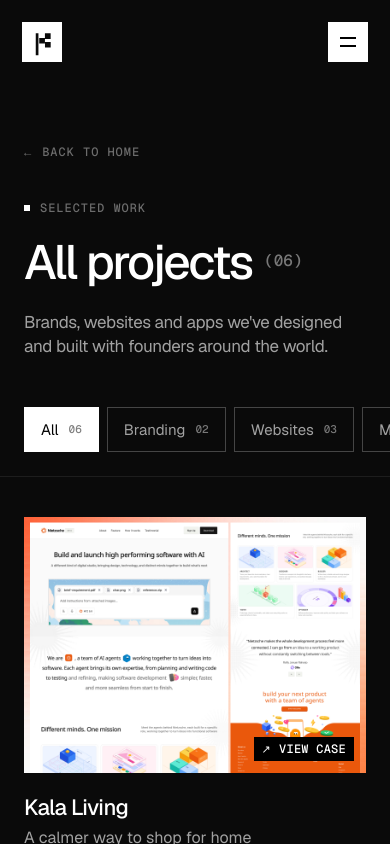
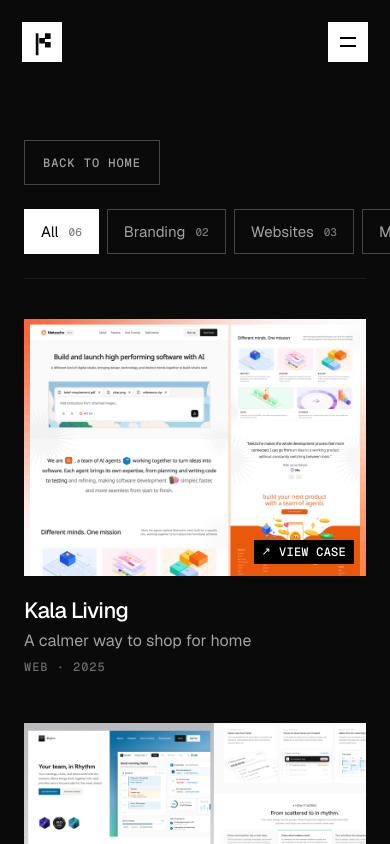
Before and after one commit to RaflyJanuarRaharjo/lowkeystudio, a Next.js app: page /work in a window 390 px wide. Shown: the top 844 px of the page. Built offline with nearby package versions, Linux system fonts and the light colour scheme.

Commit message:
Work index: back button left, filters right

```diff
--- a/components/CaseStudy/CaseStudy.module.css
+++ b/components/CaseStudy/CaseStudy.module.css
@@ -20,30 +20,35 @@
   padding-bottom: 80px;
 }
 
+/* Kolom sama dengan baris konten di bawah: kiri tombol, kanan judul */
+.heroTop {
+  display: grid;
+  grid-template-columns: var(--label-col) 1fr;
+  gap: 40px;
+  align-items: start;
+}
+
+/* Tombol kembali: kotak, tanpa panah */
 .back {
-  display: inline-flex;
-  align-items: center;
-  gap: 10px;
-  margin-bottom: 64px;
+  display: inline-block;
+  padding: 12px 18px;
+  border: 1px solid var(--color-border-strong);
   font-family: var(--font-mono);
   font-weight: 500;
   font-size: 12px;
   letter-spacing: 0.96px;
   text-transform: uppercase;
-  color: var(--color-text-dim);
-  transition: color 0.2s ease;
-}
-
-.back span {
-  transition: transform 0.3s var(--ease);
+  color: var(--color-text-muted);
+  transition:
+    background 0.25s ease,
+    color 0.25s ease,
+    border-color 0.25s ease;
 }
 
 .back:hover {
-  color: var(--color-text);
-}
-
-.back:hover span {
-  transform: translateX(-4px);
+  background: var(--color-text);
+  border-color: var(--color-text);
+  color: #000;
 }
 
 .eyebrow,
@@ -618,8 +623,9 @@
     padding-bottom: 48px;
   }
 
-  .back {
-    margin-bottom: 40px;
+  .heroTop {
+    grid-template-columns: 1fr;
+    gap: 40px;
   }
 
   .tagline {
--- a/components/WorkIndex/WorkIndex.module.css
+++ b/components/WorkIndex/WorkIndex.module.css
@@ -5,95 +5,62 @@
 
 /* ---------- Header ---------- */
 .header {
-  margin-bottom: 80px;
+  display: flex;
+  justify-content: space-between;
+  align-items: center;
+  gap: 24px;
+  padding-bottom: 24px;
+  margin-bottom: 40px;
+  border-bottom: 1px solid var(--color-border);
 }
 
-/* Tombol kembali ke homepage */
+/* Judul untuk screen reader / SEO, tidak tampil */
+.srOnly {
+  position: absolute;
+  width: 1px;
+  height: 1px;
+  overflow: hidden;
+  clip: rect(0 0 0 0);
+  white-space: nowrap;
+}
+
+/* Tombol kembali: kotak, tanpa panah */
 .back {
   display: inline-flex;
   align-items: center;
-  gap: 10px;
-  margin-bottom: 64px;
+  height: 45px; /* sama dengan tinggi tombol filter */
+  padding: 0 18px;
+  border: 1px solid var(--color-border-strong);
   font-family: var(--font-mono);
   font-weight: 500;
   font-size: 12px;
   letter-spacing: 0.96px;
   text-transform: uppercase;
-  color: var(--color-text-dim);
-  transition: color 0.2s ease;
-}
-
-.back span {
-  transition: transform 0.3s var(--ease);
+  color: var(--color-text-muted);
+  transition:
+    background 0.25s ease,
+    color 0.25s ease,
+    border-color 0.25s ease;
 }
 
 .back:hover {
-  color: var(--color-text);
+  background: var(--color-text);
+  border-color: var(--color-text);
+  color: #000;
 }
 
-.back:hover span {
-  transform: translateX(-4px);
-}
 
-.eyebrow {
-  display: flex;
-  align-items: center;
-  gap: 10px;
-  margin-bottom: 24px;
-  font-family: var(--font-mono);
-  font-weight: 500;
-  font-size: 12px;
-  letter-spacing: 0.96px;
-  text-transform: uppercase;
-  color: var(--color-text-dim);
-}
 
-.eyebrow::before {
-  content: "";
-  width: 6px;
-  height: 6px;
-  background: var(--color-text);
-}
 
-.titleRow {
-  display: flex;
-  align-items: flex-start;
-  gap: 12px;
-}
 
-.title {
-  display: block;
-  font-family: var(--font-geist);
-  font-weight: 500;
-  font-size: clamp(48px, 8vw, 120px);
-  line-height: 0.95;
-  letter-spacing: -0.045em;
-}
 
-.total {
-  padding-top: 0.6em;
-  font-family: var(--font-mono);
-  font-size: 16px;
-  color: var(--color-text-faint);
-}
-
-.intro {
-  max-width: 520px;
-  margin-top: 24px;
-  font-size: 20px;
-  line-height: 1.45;
-  letter-spacing: -0.02em;
-  color: var(--color-text-muted);
-}
 
 /* ---------- Filter ---------- */
 .filters {
   display: flex;
   flex-wrap: wrap;
+  justify-content: flex-end;
   gap: 8px;
-  padding-bottom: 24px;
-  margin-bottom: 40px;
-  border-bottom: 1px solid var(--color-border);
 }
 
 .filter {
@@ -263,18 +230,16 @@
   }
 
   .header {
-    margin-bottom: 48px;
+    flex-direction: column;
+    align-items: flex-start;
   }
 
-  .back {
-    margin-bottom: 40px;
-  }
-
-  .intro {
-    font-size: 17px;
+  .header > div {
+    width: 100%;
   }
 
   .filters {
+    justify-content: flex-start;
     flex-wrap: nowrap;
     overflow-x: auto;
     margin-inline: calc(var(--gutter) * -1);
--- a/components/WorkIndex/WorkIndex.tsx
+++ b/components/WorkIndex/WorkIndex.tsx
@@ -3,7 +3,7 @@
 import { useEffect, useState } from "react";
 import Link from "next/link";
 import { PORTFOLIO_CATEGORIES, PROJECTS } from "@/data/content";
-import { FadeIn, PixelReveal, ScrambleText } from "@/components/effects";
+import { FadeIn, PixelReveal } from "@/components/effects";
 import styles from "./WorkIndex.module.css";
 
 const ALL = "all";
@@ -46,26 +46,17 @@ export default function WorkIndex() {
   return (
     <div className={`container ${styles.page}`}>
       {/* ---------- Header ---------- */}
+      {/* Kiri: tombol kembali, kanan: filter kategori */}
       <header className={styles.header}>
+        <h1 className={styles.srOnly}>All projects</h1>
+
         <FadeIn>
           <Link href="/#portfolio" className={styles.back}>
-            <span aria-hidden="true">←</span> Back to home
+            Back to home
           </Link>
         </FadeIn>
-        <p className={styles.eyebrow}>Selected work</p>
-        <div className={styles.titleRow}>
-          <ScrambleText as="h1" text="All projects" className={styles.title} />
-          <sup className={styles.total}>({pad(PROJECTS.length)})</sup>
-        </div>
-        <FadeIn delay={200}>
-          <p className={styles.intro}>
-            Brands, websites and apps we&apos;ve designed and built with founders around the world.
-          </p>
-        </FadeIn>
-      </header>
 
-      {/* ---------- Filter ---------- */}
-      <FadeIn delay={300}>
+        <FadeIn delay={150}>
           <div className={styles.filters} role="tablist" aria-label="Filter projects">
             {FILTERS.map((f) => (
               <button
@@ -82,6 +73,7 @@ export default function WorkIndex() {
             ))}
           </div>
         </FadeIn>
+      </header>
 
       {/* ---------- Grid ---------- */}
       {/* key={filter} → grid dirender ulang supaya animasi muncul diputar lagi */}
```
Also changed, not shown: components/CaseStudy/CaseStudy.tsx (+6 -1 lines). Lines whose indentation alone changed are shown as unchanged.
